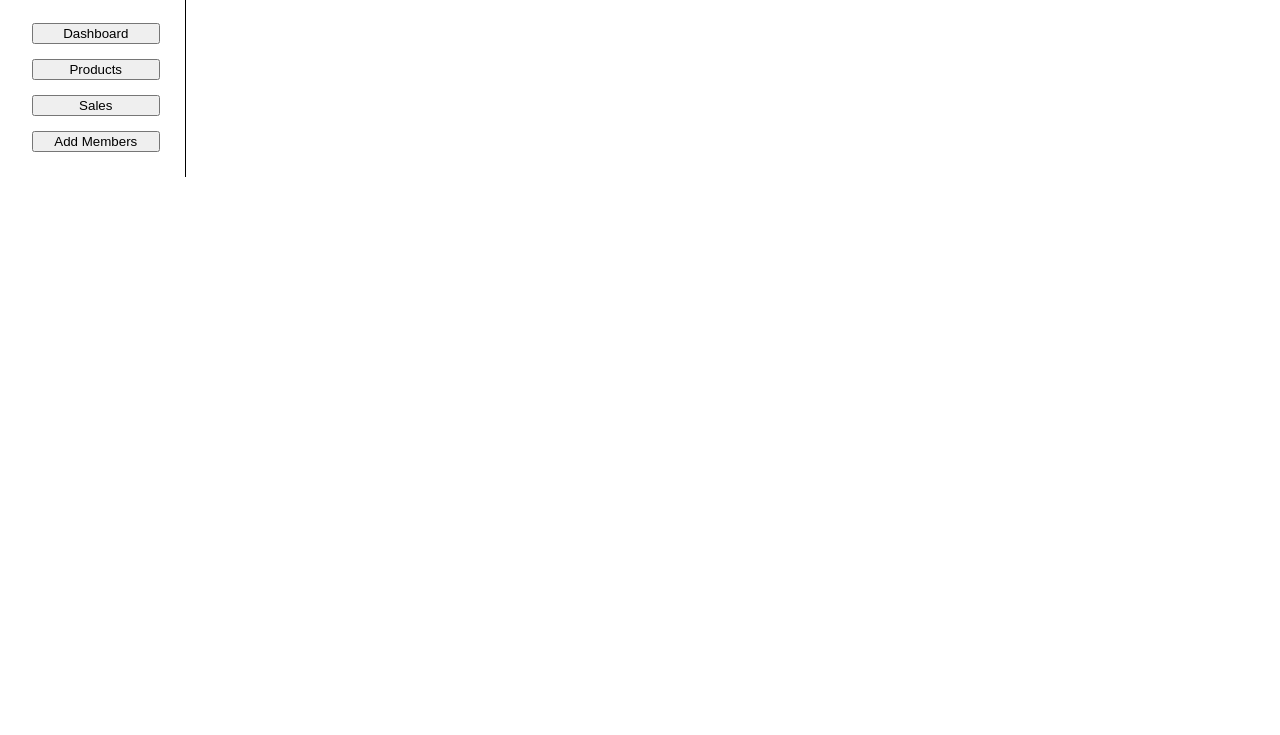
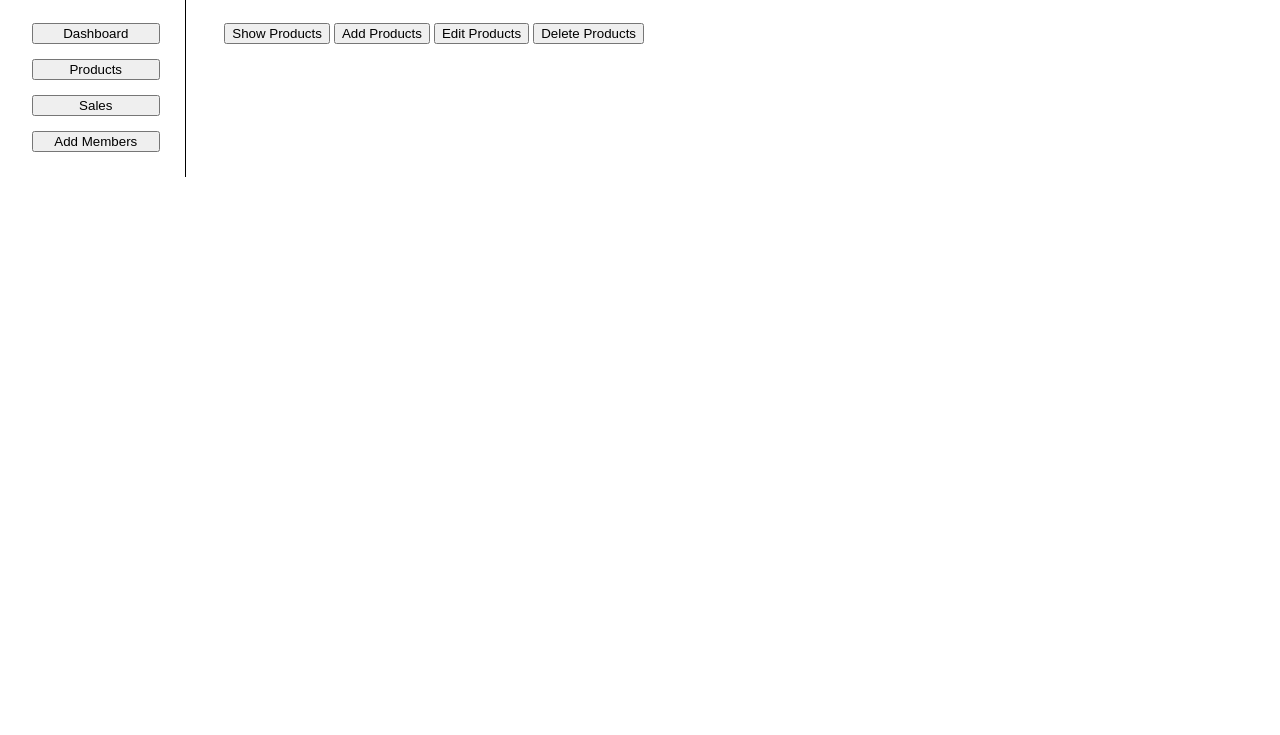
Before and after one commit to Sumitamahato/eager-structure-3963, a plain HTML site: page Admin/products.html in a window 1280 px wide. Shown: the part 65-800 px from the top of the page. Drawn offline with nearby package versions, Linux system fonts and the light colour scheme.

Commit message:
Added Buttons and display

```diff
--- a/Admin/products.html
+++ b/Admin/products.html
@@ -37,6 +37,11 @@
         <!-- Main Display -->
         <div id="mainDisplay">
             <!-- Our Code -->
+            <button id="showProd">Show Products</button>
+            <button id="addProd">Add Products</button>
+            <button id="editProd">Edit Products</button>
+            <button id="delProd">Delete Products</button>
+            <div id="gridDisplay"></div>
         </div>
     </div>
 </body>
```
